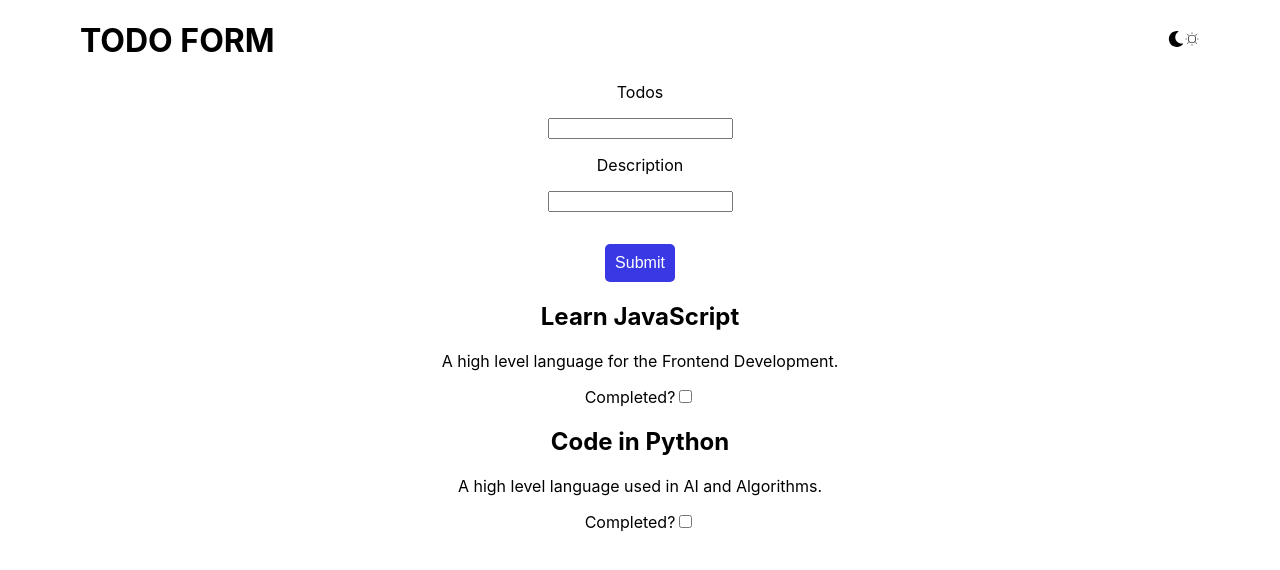
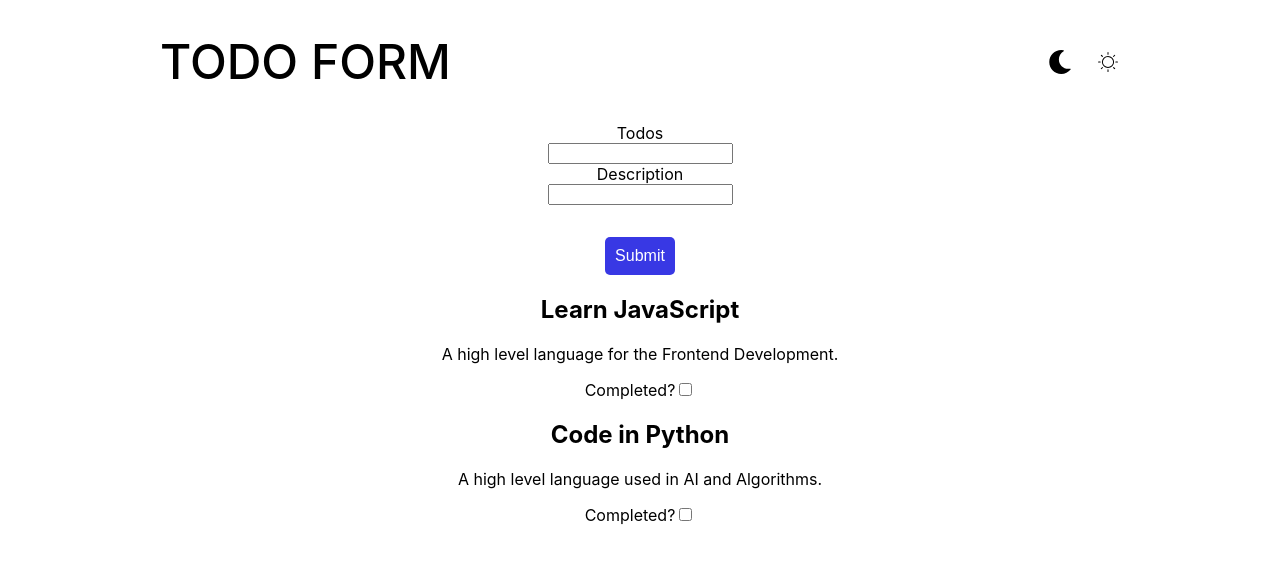
Before and after one commit to Bloom-Sayiorri/to-do-list, a React (Create React App) app: page / in a window 1280 px wide. Shown: the top 570 px of the page. Built offline with nearby package versions, Linux system fonts and the light colour scheme.

Commit message:
form.css complete

```diff
--- a/src/components/ToDoForm.jsx
+++ b/src/components/ToDoForm.jsx
@@ -13,7 +13,7 @@ function ToDoForm({todos}) {
     return(
         <form onSubmit={handleSubmit}>
             <header className='header'>
-                <h1>TODO FORM</h1>
+                <h1 className='title'>TODO FORM</h1>
                 <div className='header_icon'>
                     <FaMoon />
                     <CiLight />
--- a/src/styles/form.css
+++ b/src/styles/form.css
@@ -3,12 +3,20 @@
     align-items: center;
     justify-content: space-between;
     margin-right: auto;
-    padding-left: 5rem;
+    padding-left: 10rem;
+    font-size: x-large;
+}
+
+.title {
+    font-weight: 500;
 }
 
 .header_icon {
+    display: flex;
+    justify-content: space-between;
+    gap: 1.5rem;
     margin-left: auto;
-    padding-right: 5rem;
+    padding-right: 10rem;
 }
 
 .questions {
@@ -17,7 +25,6 @@
     border: none;
     border-radius: 10px;
     align-items: center;
-    gap: 1rem;
 }
 
 .submit_btn {
```
